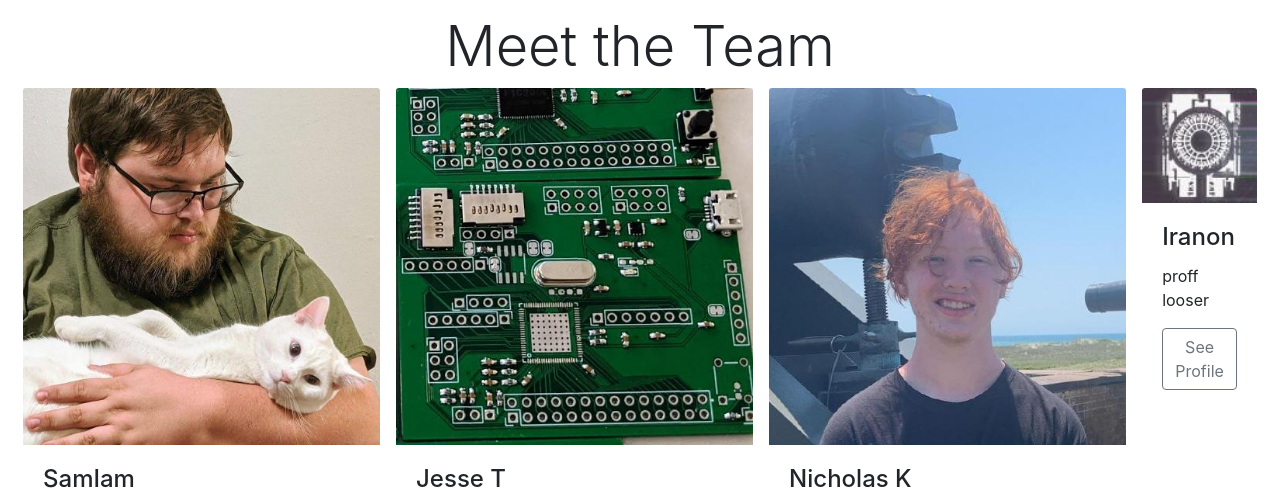
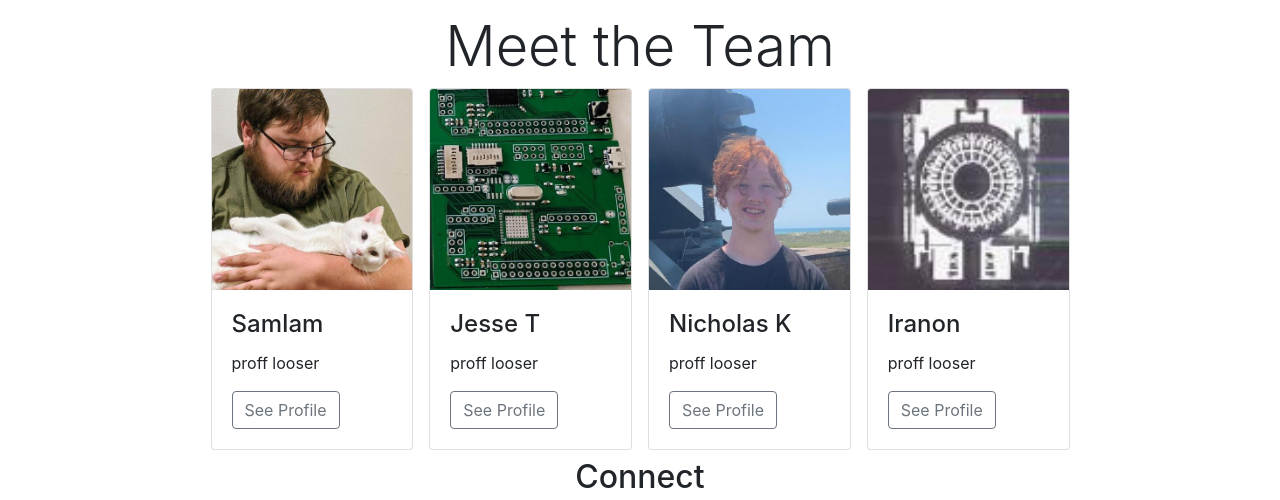
Before and after one commit to somethingsoftware/something.software, a website: page public/index.html in a window 1280 px wide. Shown: the part 972-1472 px from the top of the page. Drawn offline with nearby package versions, Linux system fonts and the light colour scheme.

Commit message:
add w-70 and flex-1 to css due to removal from bootstrap

```diff
--- a/public/assets/css/main.css
+++ b/public/assets/css/main.css
@@ -12,3 +12,12 @@ html, body{
 #navb {
 	min-height: 4rem;
 }
+
+.flex-1 {
+	flex-grow: 1;
+	flex-shrink: 1;
+	flex-basis: 0;
+}
+.w-70 {
+	width: 70%;
+}
--- a/public/index.html
+++ b/public/index.html
@@ -86,7 +86,7 @@
 	<!--- Cards -->
 	<div class="container-fluid padding">
 		<div class="d-flex w-70" style="margin: 0 auto 0.5rem auto;">
-			<div class="flex-1 d-inline-block" style="margin: 0 0.5rem;">
+			<div class="card flex-1 d-inline-block" style="margin: 0 0.5rem;">
 				<img class="card-img-top w-100" src="assets/img/team1.jpeg">
 				<div class="card-body">
 					<h4 class="card-title">SamIam</h4>
@@ -94,7 +94,7 @@
 					<a href="#" class="btn btn-outline-secondary">See Profile</a>
 				</div>
 			</div>
-			<div class="flex-1 d-inline-block" style="margin: 0 0.5rem;">
+			<div class="card flex-1 d-inline-block" style="margin: 0 0.5rem;">
 				<img class="card-img-top w-100" src="assets/img/team2.jpeg">
 				<div class="card-body">
 					<h4 class="card-title">Jesse T</h4>
@@ -102,7 +102,7 @@
 					<a href="#" class="btn btn-outline-secondary">See Profile</a>
 				</div>
 			</div>
-			<div class="flex-1 d-inline-block" style="margin: 0 0.5rem;">
+			<div class="card flex-1 d-inline-block" style="margin: 0 0.5rem;">
 				<img class="card-img-top w-100" src="assets/img/team3.jpeg">
 				<div class="card-body">
 					<h4 class="card-title">Nicholas K</h4>
@@ -110,7 +110,7 @@
 					<a href="#" class="btn btn-outline-secondary">See Profile</a>
 				</div>
 			</div>
-			<div class="flex-1 d-inline-block" style="margin: 0 0.5rem;">
+			<div class="card flex-1 d-inline-block" style="margin: 0 0.5rem;">
 				<img class="card-img-top w-100" src="assets/img/team4.jpeg">
 				<div class="card-body">
 					<h4 class="card-title">Iranon</h4>
```
